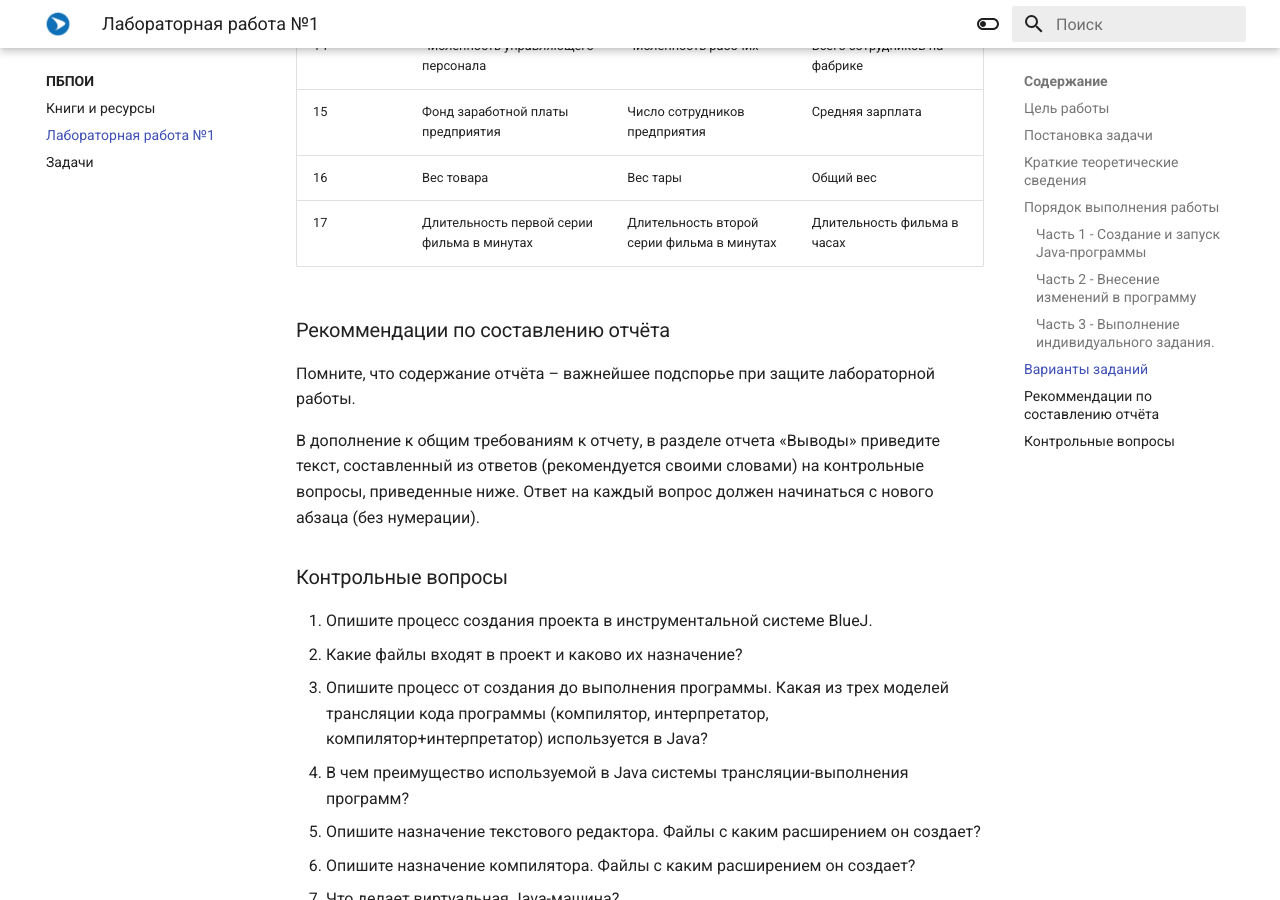
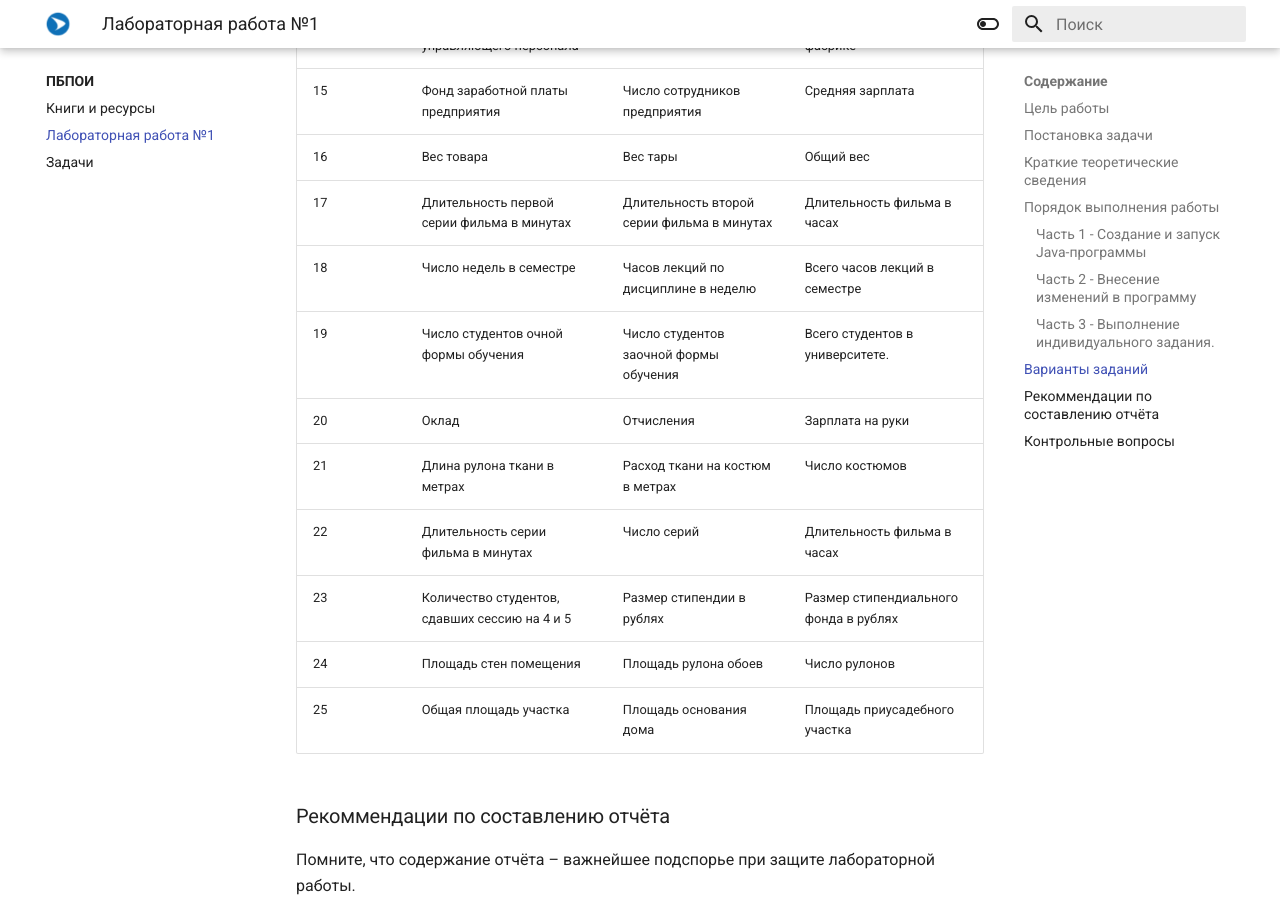
Before and after one commit to readonlyden/Programming-101, an MkDocs documentation site: the page built from docs/ПБПОИ/lab1.md, in a window 1280 px wide and 900 px high, scrolled down 8237 px. Built offline with MkDocs 1.6.1 and Material for MkDocs 9.7.7, drawn with Linux system fonts in a browser that asks for light colours.

Commit message:
Update lab1

```diff
--- a/docs/ПБПОИ/lab1.md
+++ b/docs/ПБПОИ/lab1.md
@@ -171,6 +171,15 @@ public class Test1a { //начало класса Test1a
 | 15 | Фонд заработной платы предприятия | Число сотрудников предприятия | Средняя зарплата |
 | 16 | Вес товара | Вес тары | Общий вес |
 | 17 | Длительность первой серии фильма в минутах | Длительность второй серии фильма в минутах | Длительность фильма в часах |
+|18	|Число недель в семестре |Часов лекций по дисциплине в неделю	|Всего часов лекций в семестре|
+|19	|Число студентов очной формы обучения	|Число студентов заочной формы обучения	|Всего студентов в университете.|
+|20	|Оклад	|Отчисления	|Зарплата на руки|
+|21	|Длина рулона ткани в метрах	|Расход ткани на костюм в метрах	|Число костюмов|
+|22	|Длительность серии фильма в минутах	|Число серий	|Длительность фильма в часах|
+|23	|Количество студентов, сдавших сессию на 4 и 5	|Размер стипендии в рублях	|Размер стипендиального фонда в рублях|
+|24	|Площадь стен помещения	|Площадь рулона обоев	|Число рулонов|
+|25	|Общая площадь участка	|Площадь основания дома	|Площадь приусадебного участка|
+
 
 ### Рекоммендации по составлению отчёта
 Помните, что содержание отчёта – важнейшее подспорье при защите лабораторной работы.
```
Also changed, not shown: 1 other file.
